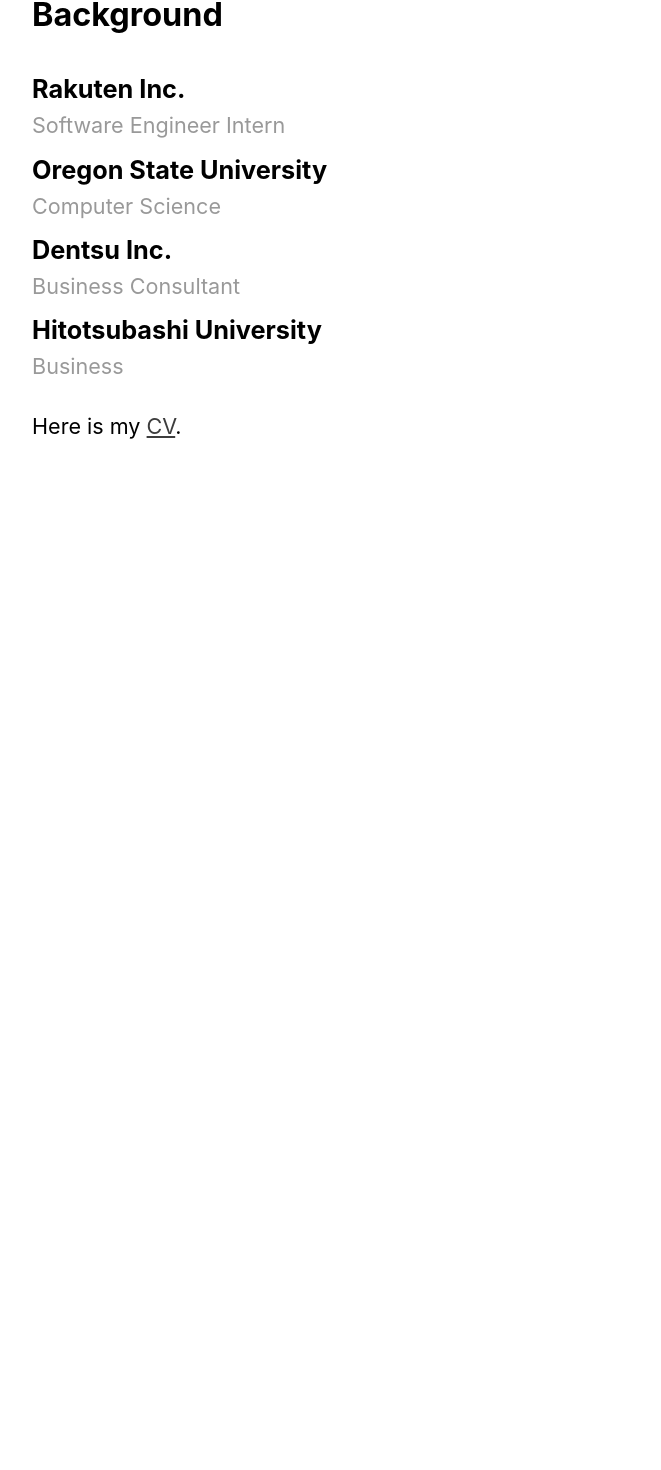
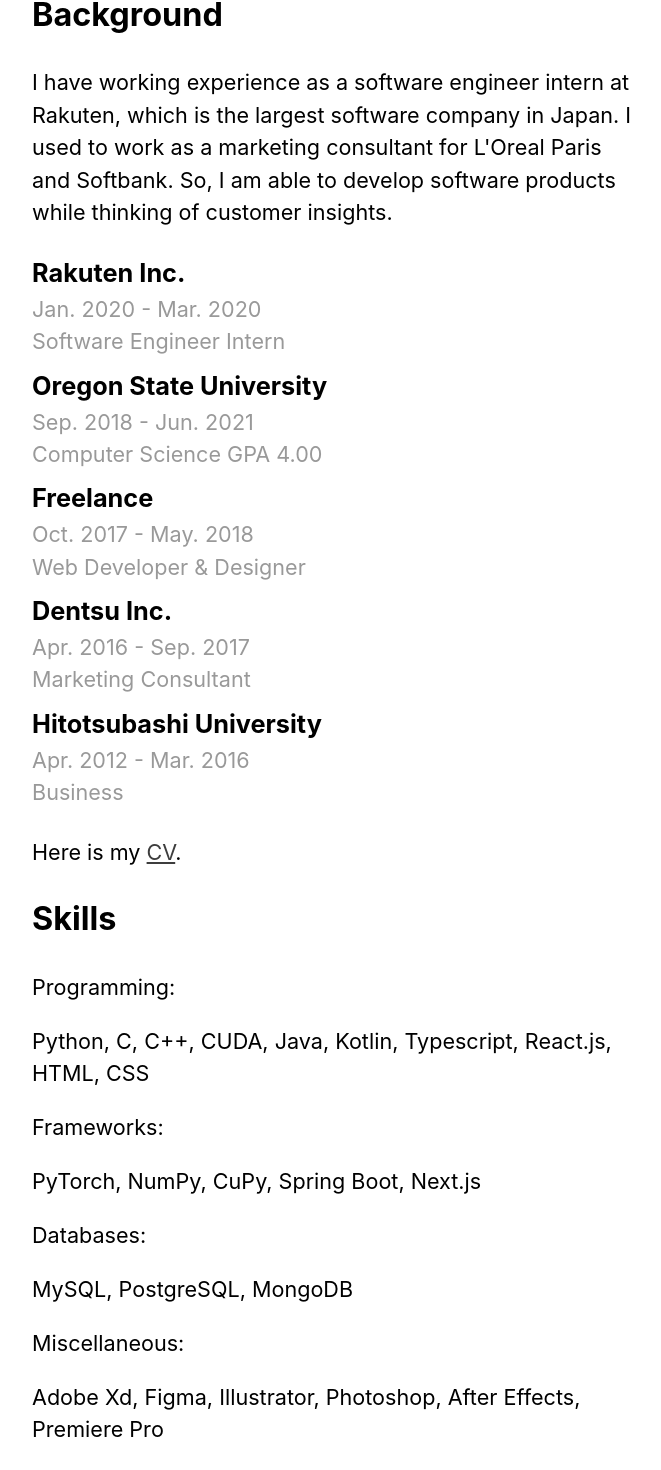
Before and after one commit to a1exkita/nextjs-blog, a Next.js app: page / in a window 1280 px wide. Shown: the part 1397-2867 px from the top of the page, without its empty margins (302-963 px from the left). Before the commit the page ends 1947 px from the top, so only its background shows below. Built offline with nearby package versions, Linux system fonts and the light colour scheme.

Commit message:
Added skills

```diff
--- a/pages/index.js
+++ b/pages/index.js
@@ -37,27 +37,56 @@
           ))}
         </ul>
         <h1>Background</h1>
+        <p>
+          I have working experience as a software engineer intern at Rakuten, which is the largest software company in Japan. I used to work as a marketing consultant for L'Oreal Paris and Softbank. So, I am able to develop software products while thinking of customer insights.
+        </p>
         <ul className={utilStyles.list}>
             <li className={utilStyles.listBackground}>
             <div className={utilStyles.listDetail}>
                 <h3 className={utilStyles.noPaddingAndMargin}>Rakuten Inc.</h3>
+                <p className={`${utilStyles.noPaddingAndMargin} ${utilStyles.lightText}`}>Jan. 2020 - Mar. 2020</p>
                 <p className={`${utilStyles.noPaddingAndMargin} ${utilStyles.lightText}`}>Software Engineer Intern</p>
               </div>
               <div className={utilStyles.listDetail}>
                 <h3 className={utilStyles.noPaddingAndMargin}>Oregon State University</h3>
-                <p className={`${utilStyles.noPaddingAndMargin} ${utilStyles.lightText}`}>Computer Science</p>
+                <p className={`${utilStyles.noPaddingAndMargin} ${utilStyles.lightText}`}>Sep. 2018 - Jun. 2021</p>
+                <p className={`${utilStyles.noPaddingAndMargin} ${utilStyles.lightText}`}>Computer Science  GPA 4.00</p>
+              </div>
+              <div className={utilStyles.listDetail}>
+                <h3 className={utilStyles.noPaddingAndMargin}>Freelance</h3>
+                <p className={`${utilStyles.noPaddingAndMargin} ${utilStyles.lightText}`}>Oct. 2017 - May. 2018</p>
+                <p className={`${utilStyles.noPaddingAndMargin} ${utilStyles.lightText}`}>Web Developer & Designer</p>
               </div>
               <div className={utilStyles.listDetail}>
                 <h3 className={utilStyles.noPaddingAndMargin}>Dentsu Inc.</h3>
-                <p className={`${utilStyles.noPaddingAndMargin} ${utilStyles.lightText}`}>Business Consultant</p>
+                <p className={`${utilStyles.noPaddingAndMargin} ${utilStyles.lightText}`}>Apr. 2016 - Sep. 2017</p>
+                <p className={`${utilStyles.noPaddingAndMargin} ${utilStyles.lightText}`}>Marketing Consultant</p>
               </div>
               <div className={utilStyles.listDetail}>
                 <h3 className={utilStyles.noPaddingAndMargin}>Hitotsubashi University</h3>
+                <p className={`${utilStyles.noPaddingAndMargin} ${utilStyles.lightText}`}>Apr. 2012 - Mar. 2016</p>
                 <p className={`${utilStyles.noPaddingAndMargin} ${utilStyles.lightText}`}>Business</p>
               </div>
             </li>
         </ul>
         <p>Here is my <a href="/cv_AtsuhitoKita.pdf">CV</a>.</p>
+        <h1>Skills</h1>
+        <div>
+            <p>Programming: </p>
+            <p>Python, C, C++, CUDA, Java, Kotlin, Typescript, React.js, HTML, CSS</p>
+        </div>
+        <div>
+            <p>Frameworks: </p>
+            <p>PyTorch, NumPy, CuPy, Spring Boot, Next.js</p>
+        </div>
+        <div>
+            <p>Databases: </p>
+            <p>MySQL, PostgreSQL, MongoDB</p>
+        </div>
+        <div>
+            <p>Miscellaneous: </p>
+            <p>Adobe Xd, Figma, Illustrator, Photoshop, After Effects, Premiere Pro</p>
+        </div>
       </section>
     </Layout>
   )
--- a/styles/utils.module.css
+++ b/styles/utils.module.css
@@ -90,3 +90,7 @@
     padding: 0 30px;
     margin: 0 0 0 0;
   }
+
+  .flex {
+    display: flex;
+  }
```
